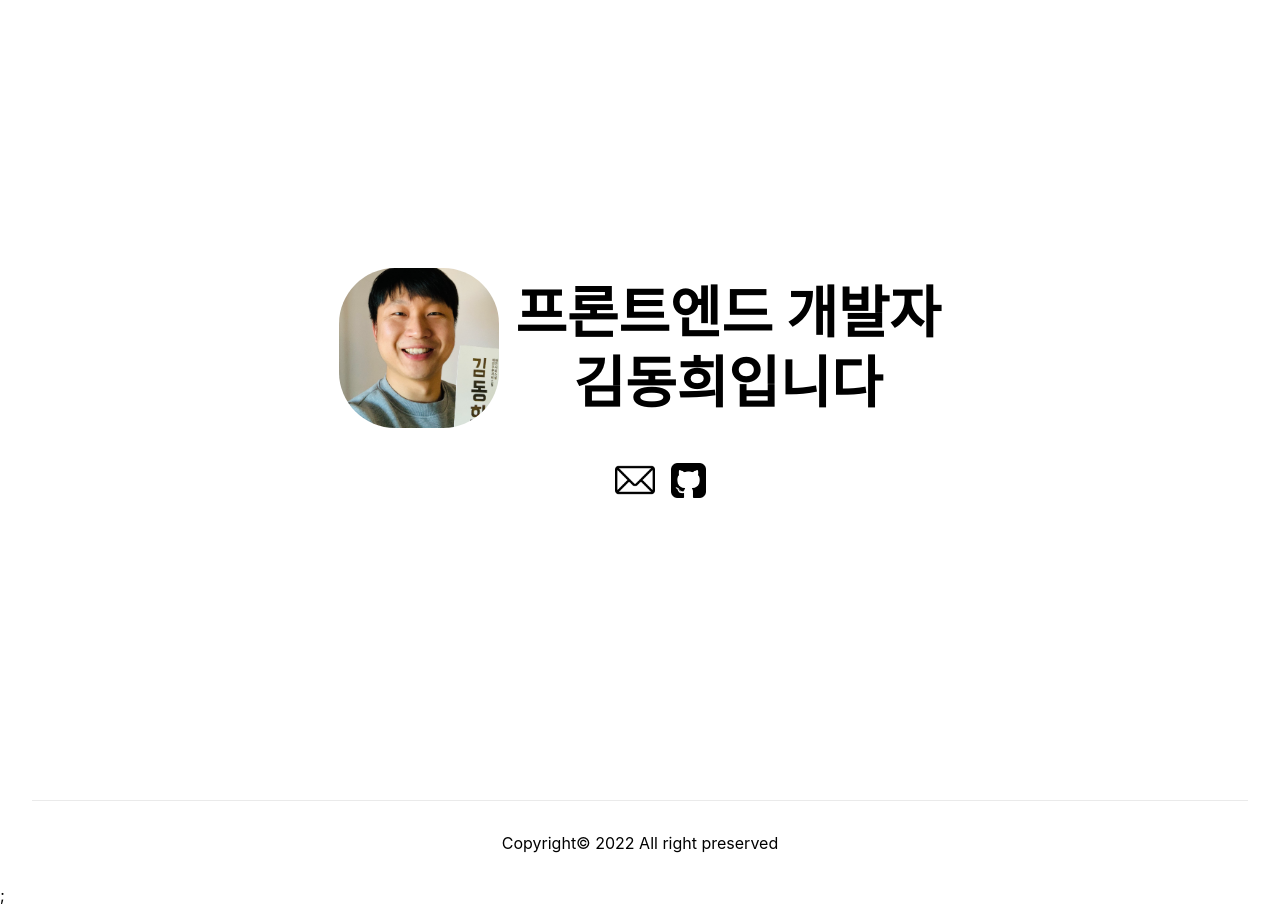
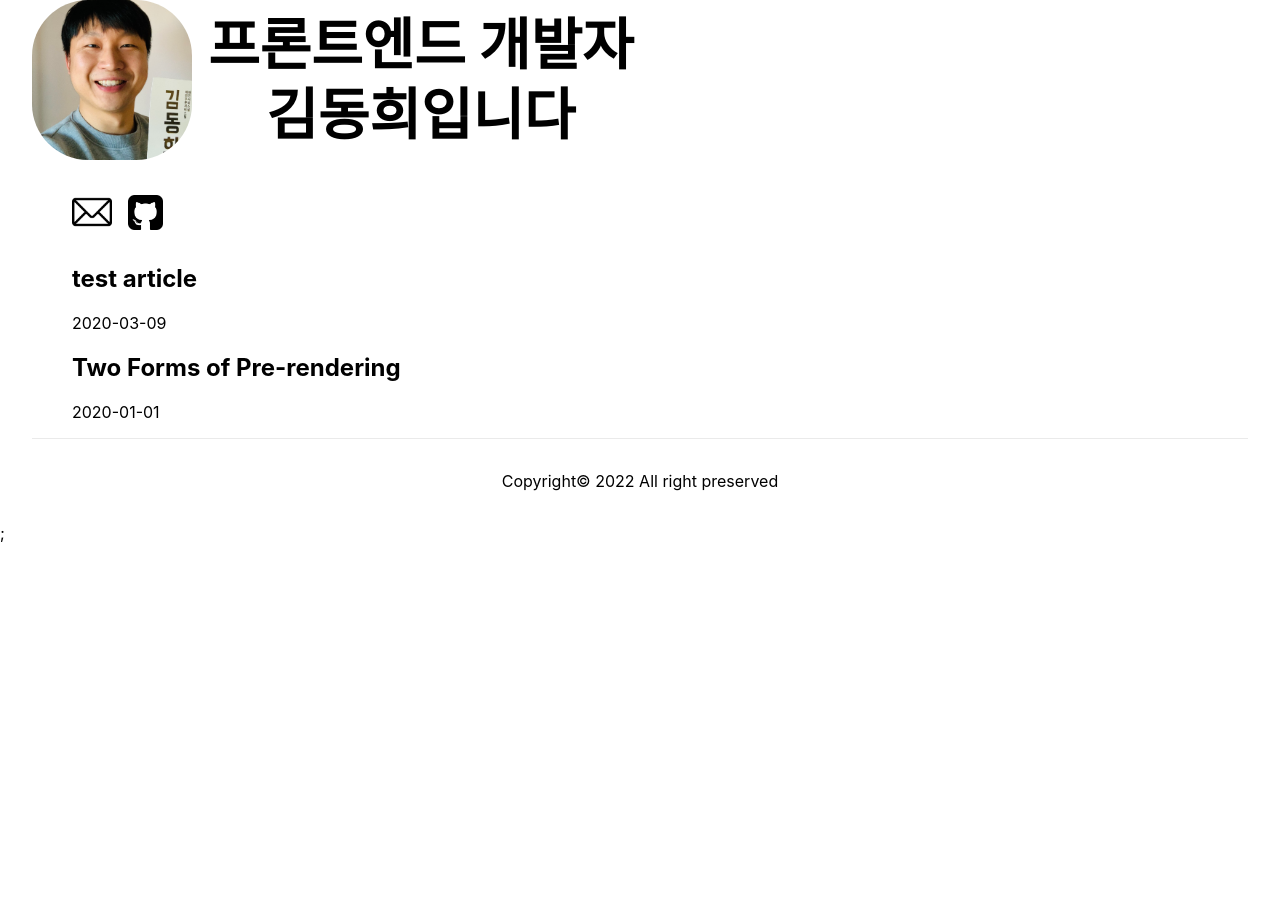
Before and after one commit to bigsaigon333/bigsaigon333.github.io, a Next.js app: page / in a window 1280 px wide. After the commit the page ends 800 px from the top, so only its background shows below. Built offline with nearby package versions, Linux system fonts and the light colour scheme.

Commit message:
feat: Home 페이지에서 post list를 읽어와서 그린다

```diff
--- a/lib/posts.ts
+++ b/lib/posts.ts
@@ -5,7 +5,27 @@ import matter from "gray-matter";
 import { remark } from "remark";
 import remarkHtml from "remark-html";
 
+type MatterData = { title: string; date: string };
+
 const postsDirectory = path.join(process.cwd(), "posts");
+
+export const getSortedPostsData = () => {
+  const fileNames = readdirSync(postsDirectory);
+
+  const allPostsData = fileNames.map((fileName) => {
+    const id = fileName.replace(/\.md$/, "");
+
+    const fullPath = path.join(postsDirectory, fileName);
+    const fileContents = readFileSync(fullPath, "utf8");
+
+    const matterResult = matter(fileContents);
+    const data = matterResult.data as MatterData;
+
+    return { id, ...data };
+  });
+
+  return allPostsData.sort(({ date: a }, { date: b }) => b.localeCompare(a));
+};
 
 export const getAllPostIds = () =>
   readdirSync(postsDirectory).map((fileName) => {
@@ -19,7 +39,7 @@ export const getPostData = async (id: string) => {
   const fileContents = readFileSync(fullPath, "utf8");
 
   const matterResult = matter(fileContents);
-  const data = matterResult.data as { title: string; date: string };
+  const data = matterResult.data as MatterData;
 
   const processedContent = await remark()
     .use(remarkHtml)
--- a/pages/index.page.tsx
+++ b/pages/index.page.tsx
@@ -1,18 +1,27 @@
-import { NextPage } from "next";
+import { InferGetStaticPropsType } from "next";
 import Head from "next/head";
+import Link from "next/link";
 
+import { getSortedPostsData } from "../lib/posts";
 import {
   Container,
   EmailLink,
   Footer,
   GithubLink,
   LinkList,
-  Main,
   Profile,
   Title,
 } from "./index.style";
 
-const Home: NextPage = () => {
+export const getStaticProps = () => {
+  const allPostsData = getSortedPostsData();
+
+  return { props: { allPostsData } };
+};
+
+const Home = ({
+  allPostsData,
+}: InferGetStaticPropsType<typeof getStaticProps>) => {
   return (
     <Container>
       <Head>
@@ -21,7 +30,7 @@ const Home: NextPage = () => {
         <link rel="icon" href="/favicon.ico" />
       </Head>
 
-      <Main>
+      <header>
         <Title>
           <Profile
             src="/profile.jpg"
@@ -55,7 +64,19 @@ const Home: NextPage = () => {
             ></GithubLink>
           </li>
         </LinkList>
-      </Main>
+      </header>
+      <main>
+        <ul>
+          {allPostsData.map(({ id, title, date }) => (
+            <Link key={id} href={`/posts/${id}`}>
+              <a>
+                <h2>{title}</h2>
+                <time>{date}</time>
+              </a>
+            </Link>
+          ))}
+        </ul>
+      </main>
 
       <Footer>Copyright&copy; 2022 All right preserved</Footer>
     </Container>
```
